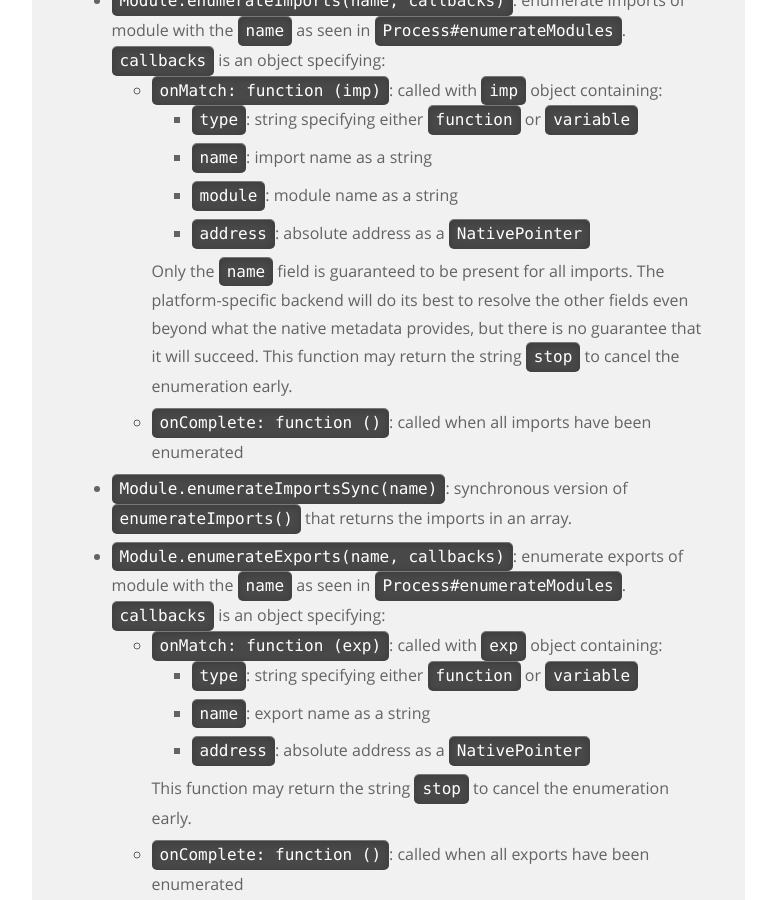
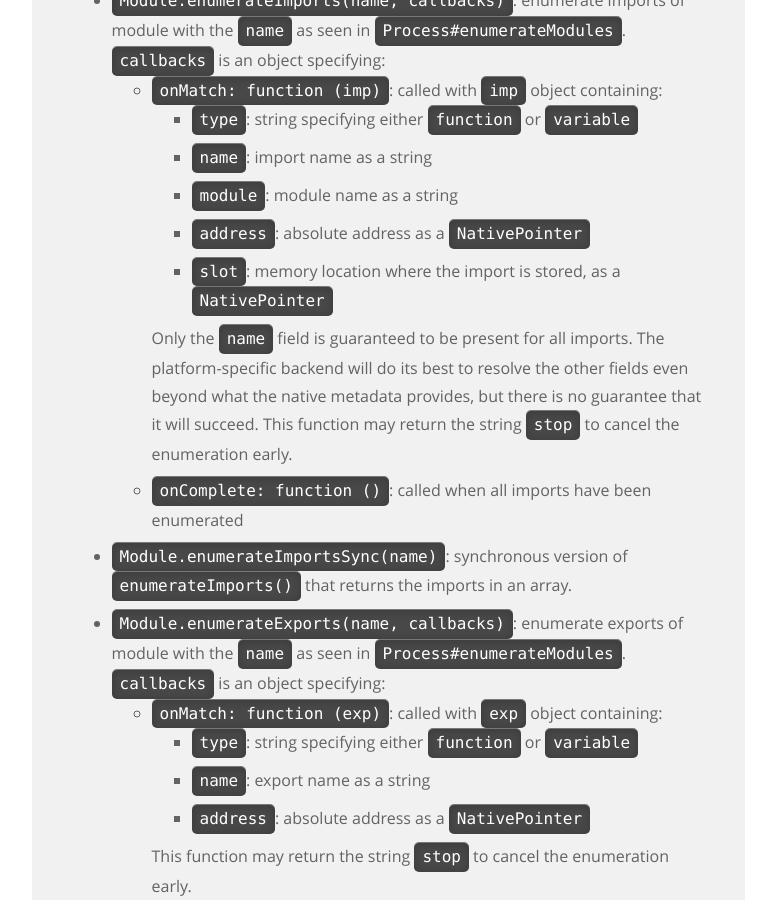
Before and after one commit to frida/frida-website, a Jekyll site: the page built from _docs/javascript-api.md, in a window 1280 px wide and 900 px high, scrolled down 11123 px. Shown: the whole window, without its empty margins (364-1140 px from the left). Built offline with Jekyll 4.4.1, drawn with Linux system fonts in a browser that asks for light colours.

Commit message:
Document the new `slot` property on imports

```diff
--- a/_docs/javascript-api.md
+++ b/_docs/javascript-api.md
@@ -418,6 +418,8 @@ In the example above we used `script.on('message', on_message)` to monitor for a
         -   `name`: import name as a string
         -   `module`: module name as a string
         -   `address`: absolute address as a `NativePointer`
+        -   `slot`: memory location where the import is stored, as a
+            `NativePointer`
 
         Only the `name` field is guaranteed to be present for all imports. The
         platform-specific backend will do its best to resolve the other fields
```
